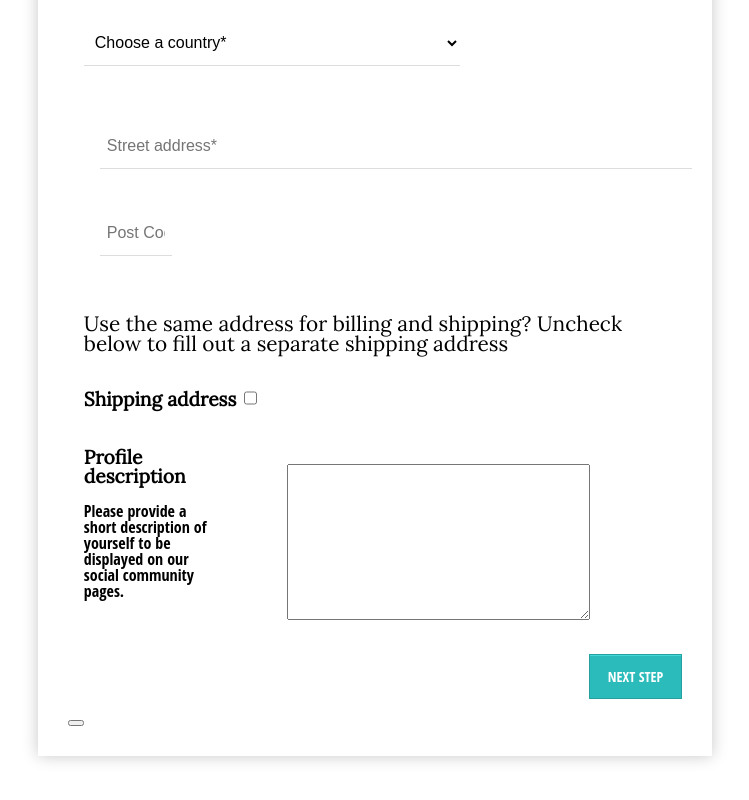
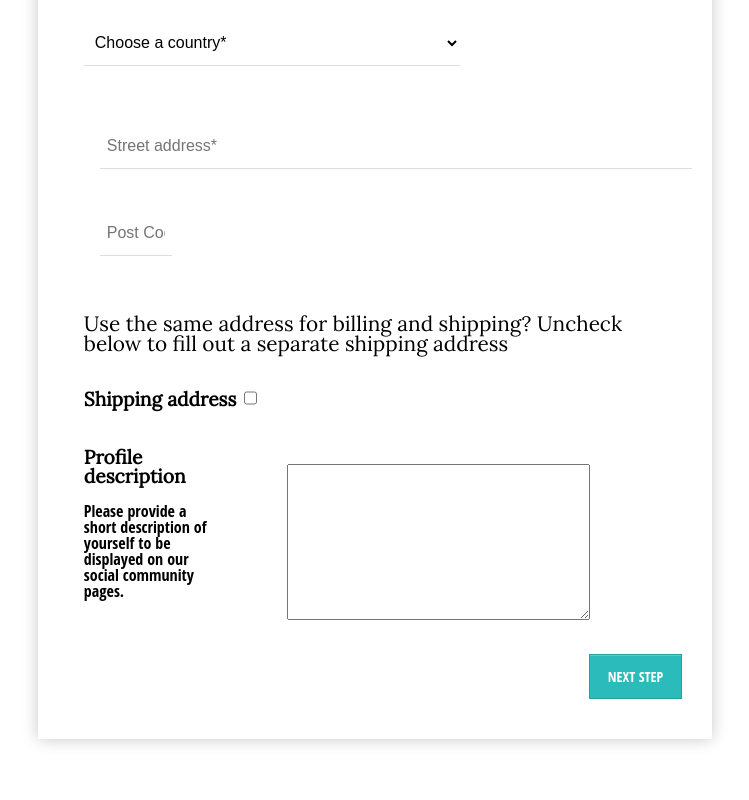
Before and after one commit to Laila1222/hyf-homework, a plain HTML site: page html-css/week3/index1.html in a window 1280 px wide. Shown: the part 1934-2734 px from the top of the page, without its empty margins (265-1014 px from the left). Drawn offline with Linux system fonts and the light colour scheme.

Commit message:
Update index1.html

```diff
--- a/html-css/week3/index1.html
+++ b/html-css/week3/index1.html
@@ -720,9 +720,6 @@
                     <div class="submit-button">
                         <input type="submit" value="Next step" id="submit">
                     </div>
-                    <a href="index2.html">
-                        <button type="submit" name="next-step" class="submit"></button>
-                    </a>
                 </div>
             </form>
         </div>
```
